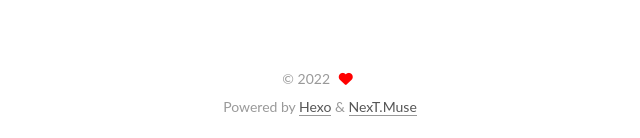
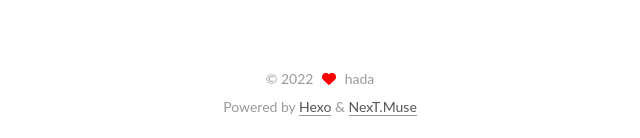
Before and after one commit to NorthShip/northship.github.io, a plain HTML site: page 2022/03/30/hello-world/index.html in a window 1280 px wide. Shown: the part 659-797 px from the top of the page, 320-960 px from the left. Drawn offline with nearby package versions, Linux system fonts and the light colour scheme.

Commit message:
Site updated: 2022-03-30 14:45:50

```diff
--- a/2022/03/30/hello-world/index.html
+++ b/2022/03/30/hello-world/index.html
@@ -27,6 +27,7 @@
 <meta property="og:locale" content="en_US">
 <meta property="article:published_time" content="2022-03-30T06:07:07.775Z">
 <meta property="article:modified_time" content="2022-03-30T06:38:39.590Z">
+<meta property="article:author" content="hada">
 <meta name="twitter:card" content="summary">
 
 
@@ -110,7 +111,7 @@
 
         <div class="site-overview-wrap sidebar-panel">
           <div class="site-author site-overview-item animated" itemprop="author" itemscope itemtype="http://schema.org/Person">
-  <p class="site-author-name" itemprop="name"></p>
+  <p class="site-author-name" itemprop="name">hada</p>
   <div class="site-description" itemprop="description"></div>
 </div>
 <div class="site-state-wrap site-overview-item animated">
@@ -161,7 +162,7 @@
 
     <span hidden itemprop="author" itemscope itemtype="http://schema.org/Person">
       <meta itemprop="image" content="/images/avatar.gif">
-      <meta itemprop="name" content="">
+      <meta itemprop="name" content="hada">
     </span>
 
     <span hidden itemprop="publisher" itemscope itemtype="http://schema.org/Organization">
@@ -233,7 +234,7 @@
   <span class="with-love">
     <i class="fa fa-heart"></i>
   </span>
-  <span class="author" itemprop="copyrightHolder"></span>
+  <span class="author" itemprop="copyrightHolder">hada</span>
 </div>
   <div class="powered-by">Powered by <a href="https://hexo.io/" rel="noopener" target="_blank">Hexo</a> & <a href="https://theme-next.js.org/muse/" rel="noopener" target="_blank">NexT.Muse</a>
   </div>
--- a/css/main.css
+++ b/css/main.css
@@ -2526,7 +2526,7 @@ ul.breadcrumb li:last-child {
   vertical-align: middle;
 }
 .links-of-author a::before {
-  background: #6b20f1;
+  background: #9eff93;
   display: inline-block;
   margin-right: 3px;
   transform: translateY(-2px);
```
Also changed, not shown: archives/2022/03/index.html (+3 -2 lines), archives/2022/index.html (+3 -2 lines), archives/index.html (+3 -2 lines), index.html (+4 -3 lines).
